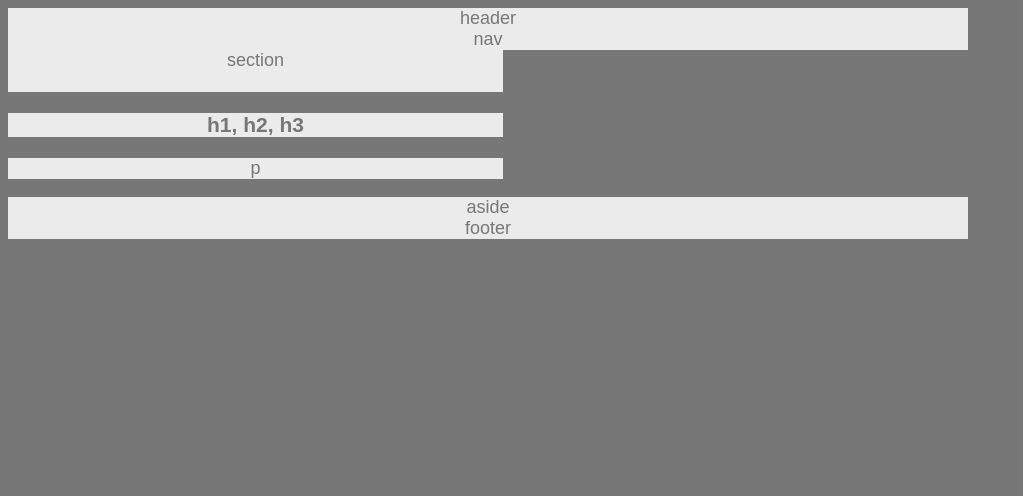
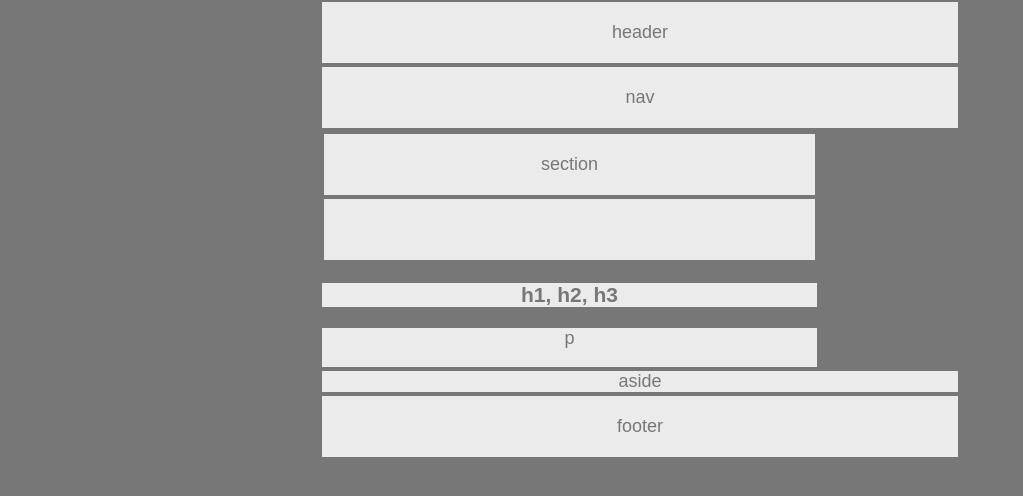
Before and after one commit to eozuna3/HW-Wireframe, a plain HTML site: page index.html in a window 1280 px wide. Shown: the whole page, without its empty margins (0-1023 px from the left). Drawn offline with Linux system fonts and the light colour scheme.

Commit message:
Centered the elements and added some borders

```diff
--- a/index.html
+++ b/index.html
@@ -8,7 +8,7 @@
     <link rel="stylesheet" href="style.css">
 </head>
 
-<body>
+<body class="center">
 
   <!--  Header Piece  -->
   <header>header</header>
--- a/style.css
+++ b/style.css
@@ -5,12 +5,21 @@ body
   background: #777;
   width: 960px;
   font-size: 18px;
+  align-content: center;
+
 }
 
 header, nav, section, aside, footer
 {
   background: #ebebeb;
   text-align: center;
+  border: 2px solid #777;
+}
+
+header
+{
+  padding-bottom: 20px;
+  padding-top: 20px;
 }
 
 article
@@ -31,3 +40,21 @@ h1, p
   background: #ebebeb;
   text-align: center;
 }
+
+footer
+{
+  padding-bottom: 20px;
+  padding-top: 20px;
+}
+
+nav
+{
+  padding-bottom: 20px;
+  padding-top: 20px;
+}
+
+.center
+{
+  margin: auto;
+  width: 50%;
+}
```
